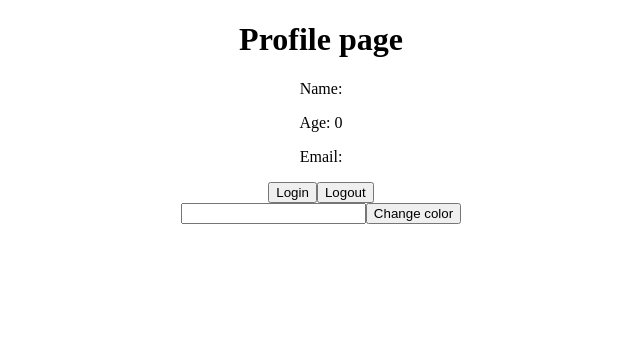
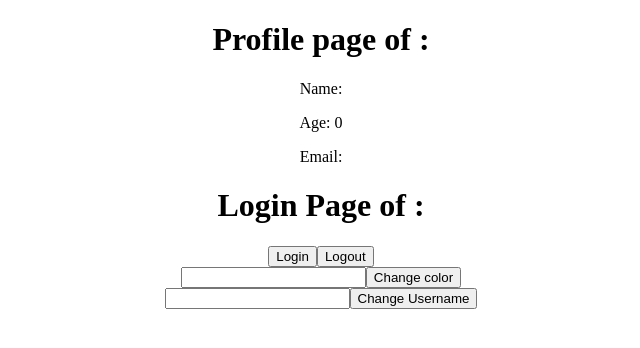
Before and after one commit to Oyinbrakemigrace/react-learning, a React (Create React App) app: page / in a window 1280 px wide. Shown: the top 348 px of the page, without its empty margins (319-959 px from the left). Built offline with nearby package versions, Linux system fonts and the light colour scheme.

Commit message:
redux learning

```diff
--- a/src/App.js
+++ b/src/App.js
@@ -3,6 +3,7 @@ import "./App.css";
 import Login from "./Components/Login";
 import Profile from "./Components/Profile";
 import ChangeColor from "./Components/ChangeColor";
+import ChangeProfile from "./Components/ChangeProfile";
 
 
 function App() {
@@ -12,6 +13,7 @@ function App() {
       <Profile />
       <Login />
       <ChangeColor/>
+      <ChangeProfile/>
     </div>
   );
 }
--- a/src/Components/ChangeProfile.js
+++ b/src/Components/ChangeProfile.js
@@ -1,12 +1,17 @@
-import React from 'react'
+import React, { useState } from 'react'
+import { handleUsername } from '../features/username';
+import { useDispatch } from 'react-redux';
 
 
 function ChangeProfile() {
+  const [updateUsername, setUpdateUsername] = useState('')
+  const dispatch = useDispatch()
   return (
     <div>
-    <button>Change Username</button>
+      <input type="text" onChange={(e)=> setUpdateUsername(e.target.value)} />
+      <button onClick={()=> dispatch(handleUsername({myName:updateUsername}))}>Change Username</button>
     </div>
-  )
+  );
 }
 
 export default ChangeProfile
--- a/src/Components/Login.js
+++ b/src/Components/Login.js
@@ -1,15 +1,22 @@
 import React from 'react'
 import { useDispatch } from 'react-redux';
 import { login, logout } from '../features/user';
+import { useSelector } from 'react-redux';
 
 function Login() {
   const dispatch = useDispatch()
+  const username = useSelector((state)=>state.username.value)
   return (
     <div>
-      <button onClick={() => dispatch(login({ name: "Grace", age: 20, email: "grace@email.com" }))}>
+      <h1>Login Page of : {username.myName}</h1>
+      <button
+        onClick={() =>
+          dispatch(login({ name: "Grace", age: 20, email: "grace@email.com" }))
+        }
+      >
         Login
       </button>
-      <button onClick={()=>dispatch(logout())}>Logout</button>
+      <button onClick={() => dispatch(logout())}>Logout</button>
     </div>
   );
 }
--- a/src/Components/Profile.js
+++ b/src/Components/Profile.js
@@ -5,10 +5,11 @@ import { useSelector } from 'react-redux'
 function Profile() {
   const user = useSelector((state)=>state.user.value)
   const theme = useSelector((state)=>state.theme.value)
+  const username = useSelector((state)=>state.username.value)
 
   return (
     <div style={{color: theme}}>
-        <h1>Profile page</h1>
+        <h1>Profile page of : {username.myName} </h1>
         <p>Name: {user.name} </p>
         <p>Age: {user.age} </p>
         <p>Email: {user.email} </p>
--- /dev/null
+++ b/src/features/username.js
@@ -0,0 +1,14 @@
+import { createSlice } from "@reduxjs/toolkit";
+
+export const usernameSlice = createSlice({
+    name : 'username',
+    initialState: {value: {myName : ''}},
+    reducers: {
+        handleUsername : (state, action)=>{
+            state.value = action.payload
+        }
+    }
+})
+
+export default usernameSlice.reducer
+export const {handleUsername} = usernameSlice.actions
--- a/src/index.js
+++ b/src/index.js
@@ -5,12 +5,14 @@ import { configureStore } from '@reduxjs/toolkit';
 import { Provider } from 'react-redux';
 import userReducer from './features/user'
 import themeReducer from './features/theme'
+import usernameReducer from './features/username'
 
 
 const store = configureStore({
   reducer: {
     user: userReducer,
     theme : themeReducer,
+    username : usernameReducer,
   }
 })
 
```
